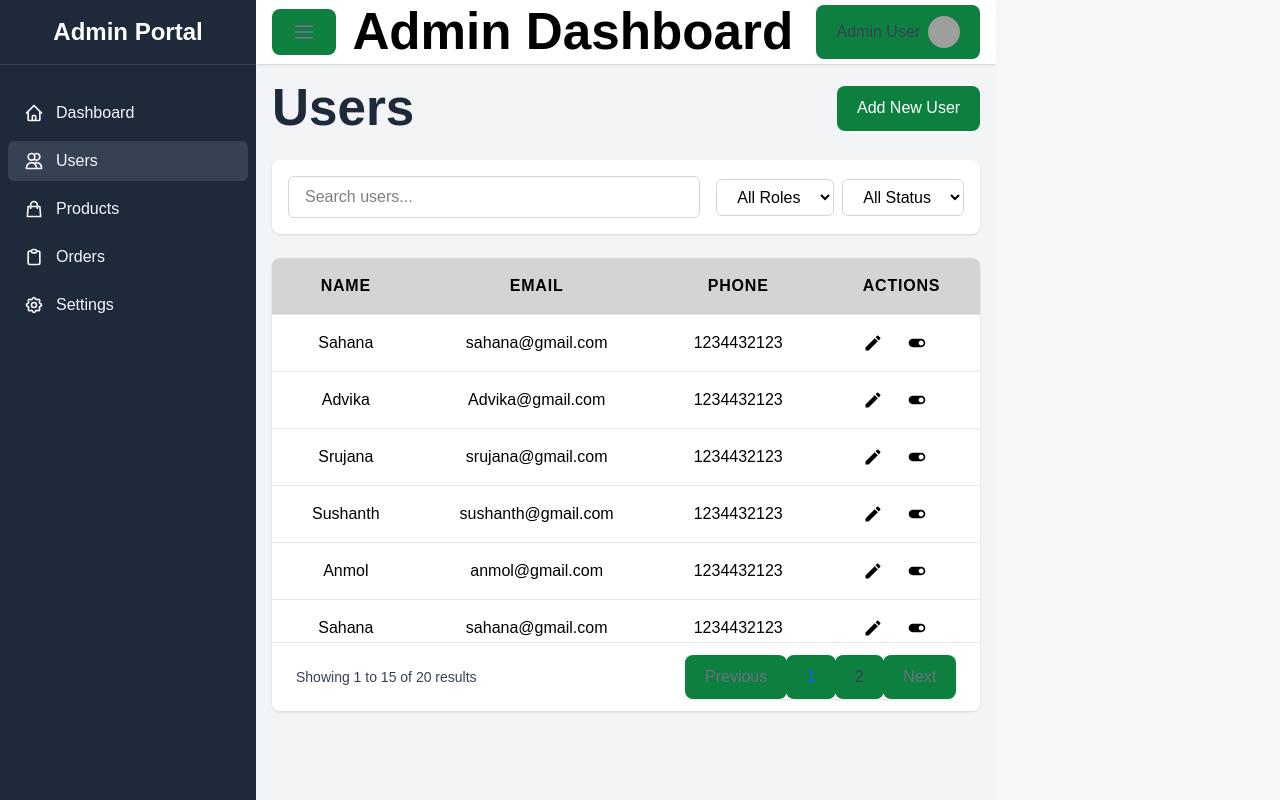
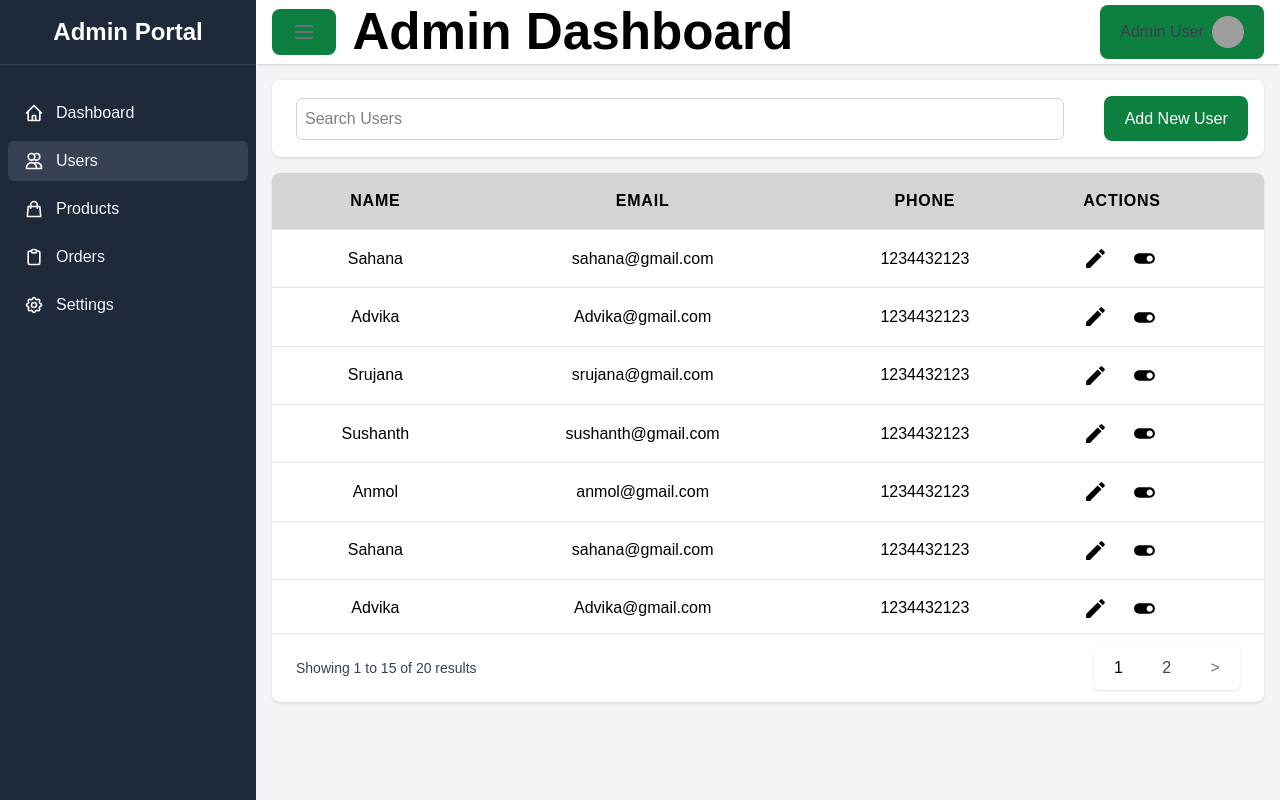
Before and after one commit to GouthamKumar19/ecommerce-admin, a React (Vite) app: page /users in a window 1280 px wide. Built offline with nearby package versions, Linux system fonts and the light colour scheme; grey boxes are pictures that could not be loaded.

Commit message:
Updated DataTable

```diff
--- a/src/components/DataTable.tsx
+++ b/src/components/DataTable.tsx
@@ -1,5 +1,5 @@
 import React, { useState, useEffect } from "react";
-import { Edit, ToggleOn } from "@mui/icons-material";
+import { Edit, ToggleOn, ToggleOff } from "@mui/icons-material";
 
 import { items } from "../config/mock/userTable";
 import type { User } from "../types/users.types";
@@ -7,6 +7,7 @@ import type { User } from "../types/users.types";
 const DataTable: React.FC = () => {
   const [currentPage, setCurrentPage] = useState(1);
   const [displayItems, setDisplayItems] = useState<User[]>([]);
+  const [disabledRows, setDisabledRows] = useState<string[]>([]);
   const itemsPerPage = 15;
 
   // Calculate pagination
@@ -36,9 +37,155 @@ const DataTable: React.FC = () => {
     setCurrentPage(page);
   };
 
+  const handleToggleRow = (id: string) => {
+    setDisabledRows((prev) => {
+      if (prev.includes(id)) {
+        return prev.filter((rowId) => rowId !== id);
+      } else {
+        return [...prev, id];
+      }
+    });
+  };
+
+  // Generate pagination buttons with ellipses
+  const renderPaginationButtons = () => {
+    const pageButtons = [];
+
+    // Always show first page
+    pageButtons.push(
+      <button
+        key={1}
+        onClick={() => handlePageClick(1)}
+        style={{ background: "#ffffff" }}
+        className={`relative inline-flex items-center px-4 py-2 border border-gray-300 bg-white text-sm font-medium hover:bg-gray-50 ${
+          currentPage === 1 ? "text-black" : "text-gray-700"
+        }`}
+      >
+        1
+      </button>
+    );
+
+    // Logic for middle pages with ellipses
+    if (totalPages > 5) {
+      // Case: current page is among first 3 pages
+      if (currentPage < 4) {
+        for (let i = 2; i <= 3; i++) {
+          pageButtons.push(
+            <button
+              key={i}
+              onClick={() => handlePageClick(i)}
+              style={{ background: "#ffffff" }}
+              className={`relative inline-flex items-center px-4 py-2 border border-gray-300 bg-white text-sm font-medium hover:bg-gray-50 ${
+                currentPage === i ? "text-black" : "text-gray-700"
+              }`}
+            >
+              {i}
+            </button>
+          );
+        }
+        pageButtons.push(
+          <span
+            key="ellipsis1"
+            className="relative inline-flex items-center px-4 py-2 border border-gray-300 bg-white text-sm font-medium text-gray-700"
+          >
+            ...
+          </span>
+        );
+      }
+      // Case: current page is among last 3 pages
+      else if (currentPage > totalPages - 3) {
+        pageButtons.push(
+          <span
+            key="ellipsis1"
+            className="relative inline-flex items-center px-4 py-2 border border-gray-300 bg-white text-sm font-medium text-gray-700"
+          >
+            ...
+          </span>
+        );
+        for (let i = totalPages - 2; i <= totalPages - 1; i++) {
+          pageButtons.push(
+            <button
+              key={i}
+              onClick={() => handlePageClick(i)}
+              style={{ background: "#ffffff" }}
+              className={`relative inline-flex items-center px-4 py-2 border border-gray-300 bg-white text-sm font-medium hover:bg-gray-50 ${
+                currentPage === i ? "text-black" : "text-gray-700"
+              }`}
+            >
+              {i}
+            </button>
+          );
+        }
+      }
+      // Case: current page is in the middle
+      else {
+        pageButtons.push(
+          <span
+            key="ellipsis1"
+            className="relative inline-flex items-center px-4 py-2 border border-gray-300 bg-white text-sm font-medium text-gray-700"
+          >
+            ...
+          </span>
+        );
+        pageButtons.push(
+          <button
+            key={currentPage}
+            onClick={() => handlePageClick(currentPage)}
+            style={{ background: "#ffffff" }}
+            className="relative inline-flex items-center px-4 py-2 border border-gray-300 bg-white text-sm font-medium text-black hover:bg-gray-50"
+          >
+            {currentPage}
+          </button>
+        );
+        pageButtons.push(
+          <span
+            key="ellipsis2"
+            className="relative inline-flex items-center px-4 py-2 border border-gray-300 bg-white text-sm font-medium text-gray-700"
+          >
+            ...
+          </span>
+        );
+      }
+    } else {
+      // If less than 5 pages, show all pages
+      for (let i = 2; i < totalPages; i++) {
+        pageButtons.push(
+          <button
+            key={i}
+            onClick={() => handlePageClick(i)}
+            style={{ background: "#ffffff" }}
+            className={`relative inline-flex items-center px-4 py-2 border border-gray-300 bg-white text-sm font-medium hover:bg-gray-50 ${
+              currentPage === i ? "text-black" : "text-gray-700"
+            }`}
+          >
+            {i}
+          </button>
+        );
+      }
+    }
+
+    // Always show last page if there's more than one page
+    if (totalPages > 1) {
+      pageButtons.push(
+        <button
+          key={totalPages}
+          onClick={() => handlePageClick(totalPages)}
+          style={{ background: "#ffffff" }}
+          className={`relative inline-flex items-center px-4 py-2 border border-gray-300 bg-white text-sm font-medium hover:bg-gray-50 ${
+            currentPage === totalPages ? "text-black" : "text-gray-700"
+          }`}
+        >
+          {totalPages}
+        </button>
+      );
+    }
+
+    return pageButtons;
+  };
+
   return (
     <div>
-      <div className="overflow-x-auto overflow-y-auto max-h-96">
+      <div className="overflow-x-auto overflow-y-auto max-h-115">
         <table className="min-w-full table-auto divide-y divide-gray-200">
           <thead className="sticky top-0 text-header ">
             <tr>
@@ -71,20 +218,19 @@ const DataTable: React.FC = () => {
                 <td className="px-10 py-4 whitespace-nowrap">
                   <div className="flex gap-6">
                     {/* Edit Button */}
-                    {/* <button
-                      style={{ background: "#ffffff" }} className="hover:"
-                      title="Edit"
+                    <Edit sx={{ fontSize: 25 }} />
+
+                    {/* Toggle Button */}
+                    <div
+                      onClick={() => handleToggleRow(item.id)}
+                      style={{ cursor: "pointer" }}
                     >
-                      <Edit fontSize="small" />
-
-                    </button> */}
-                    <Edit fontSize="small" />
-
-                    {/* Delete Button */}
-                    {/* <button style={{ background: "#ffffff" }} title="Delete">
-                      <ToggleOn fontSize="small" />
-                    </button> */}
-                    <ToggleOn fontSize="small" />
+                      {disabledRows.includes(item.id) ? (
+                        <ToggleOff sx={{ fontSize: 25 }} />
+                      ) : (
+                        <ToggleOn sx={{ fontSize: 25 }} />
+                      )}
+                    </div>
                   </div>
                 </td>
               </tr>
@@ -94,7 +240,7 @@ const DataTable: React.FC = () => {
       </div>
 
       {/* Pagination */}
-      <div className="bg-white px-4 py-3 flex items-center justify-between border-t border-gray-200 sm:px-6">
+      <div className="px-4 py-3 flex items-center justify-between border-t border-gray-200 sm:px-6">
         <div className="hidden sm:flex-1 sm:flex sm:items-center sm:justify-between">
           <div>
             <p className="text-sm text-gray-700">
@@ -106,42 +252,35 @@ const DataTable: React.FC = () => {
               of <span className="font-medium">{items.length}</span> results
             </p>
           </div>
-          <div>
+          <div className="gap-2">
             <nav
               className="relative z-0 inline-flex rounded-md shadow-sm -space-x-px"
               aria-label="Pagination"
             >
+              {/* Previous button - hidden when on first page */}
+              {currentPage > 1 && (
                 <button
                   onClick={handlePrevious}
-                className="relative inline-flex items-center px-2 py-2 rounded-l-md border border-gray-300 bg-white text-sm font-medium text-gray-500 hover:bg-gray-50"
-                disabled={currentPage === 1}
+                  style={{ background: "#ffffff" }}
+                  className="relative inline-flex items-center px-2 py-2 rounded-l-md border text-sm font-medium text-gray-500 "
                 >
-                Previous
+                  {"<"}
                 </button>
-
-              {Array.from({ length: totalPages }, (_, i) => i + 1).map(
-                (page) => (
-                  <button
-                    key={page}
-                    onClick={() => handlePageClick(page)}
-                    className={`relative inline-flex items-center px-4 py-2 border border-gray-300 text-sm font-medium ${
-                      currentPage === page
-                        ? "bg-blue-50 text-blue-600"
-                        : "bg-white text-gray-700 hover:bg-gray-50"
-                    }`}
-                  >
-                    {page}
-                  </button>
-                )
               )}
 
+              {/* Page buttons with ellipses */}
+              {renderPaginationButtons()}
+
+              {/* Next button - hidden when on last page */}
+              {currentPage < totalPages && (
                 <button
                   onClick={handleNext}
+                  style={{ background: "#ffffff" }}
                   className="relative inline-flex items-center px-2 py-2 rounded-r-md border border-gray-300 bg-white text-sm font-medium text-gray-500 hover:bg-gray-50"
-                disabled={currentPage === totalPages}
                 >
-                Next
+                  {">"}
                 </button>
+              )}
             </nav>
           </div>
         </div>
--- a/src/layouts/MainLayout.tsx
+++ b/src/layouts/MainLayout.tsx
@@ -11,16 +11,16 @@ const MainLayout = () => {
   };
 
   return (
-    <div className="flex h-screen bg-gray-100">
+    <div className="overflow-y-hidden flex h-screen bg-gray-100 w-screen">
       {/* Sidebar */}
       <Sidebar isOpen={sidebarOpen} />
 
       {/* Main Content */}
-      <div className="flex flex-col flex-1 overflow-hidden">
+      <div className="overflow-y-hidden flex flex-col flex-1 overflow-hidden">
         <Header onToggleSidebar={toggleSidebar} />
 
         {/* Page Content */}
-        <main className="flex-1 overflow-auto p-4">
+        <main className="overflow-y-hidden flex-1 overflow-auto p-4">
           <div className="container mx-auto">
             <Outlet />
           </div>
--- a/src/pages/users/users.tsx
+++ b/src/pages/users/users.tsx
@@ -1,49 +1,33 @@
-
 import DataTable from "../../components/DataTable"; // Import the DataTable component
 
 const UsersPage = () => {
   return (
     <div>
-      <div className="flex justify-between items-center mb-6">
-        <h1 className="text-3xl font-semibold text-gray-800">Users</h1>
-        <button className="px-4 py-2 bg-blue-600 text-white rounded-md hover:bg-blue-700 focus:outline-none focus:ring-2 focus:ring-blue-500">
-          Add New User
-        </button>
-      </div>
+
+
 
       {/* Filters */}
-      <div className="bg-white p-4 rounded-lg shadow mb-6">
+      <div className="bg-white p-4 rounded-lg shadow mb-4">
         <div className="flex flex-col md:flex-row md:items-center md:justify-between space-y-4 md:space-y-0 md:space-x-4">
-          <div className="flex-1">
+          <div className="flex-1 px-2 ">
             <input
               type="text"
-              placeholder="Search users..."
-              className="w-full px-4 py-2 border border-gray-300 rounded-md focus:outline-none focus:ring-2 focus:ring-blue-500"
+              placeholder="Search Users"
+              className="w-full px-2 py-2 border border-gray-300 rounded-md focus:outline-none focus:ring-2 focus:ring-blue-500"
             />
           </div>
-          <div className="flex space-x-2">
-            <select className="px-4 py-2 border border-gray-300 rounded-md focus:outline-none focus:ring-2 focus:ring-blue-500">
-              <option value="">All Roles</option>
-              <option value="admin">Admin</option>
-              <option value="editor">Editor</option>
-              <option value="viewer">Viewer</option>
-            </select>
-            <select className="px-4 py-2 border border-gray-300 rounded-md focus:outline-none focus:ring-2 focus:ring-blue-500">
-              <option value="">All Status</option>
-              <option value="active">Active</option>
-              <option value="inactive">Inactive</option>
-            </select>
-          </div>
+
+          <button className="ml-4 px-2 py-2 bg-blue-600 text-white rounded-md hover:bg-blue-700 focus:outline-none focus:ring-2 focus:ring-blue-500">
+            Add New User
+          </button>
         </div>
       </div>
 
       {/* Users Table */}
-      <div className="bg-white rounded-lg shadow overflow-hidden">
+      <div className="bg-white rounded-lg shadow overflow-hidden mb-4">
         {/* Call DataTable component here */}
         <DataTable />
       </div>
-
-
     </div>
   );
 };
```
Lines whose indentation alone changed are shown as unchanged.
